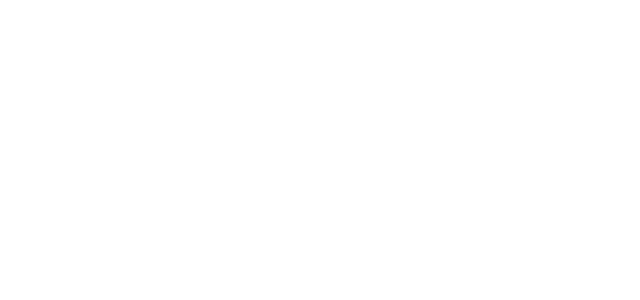
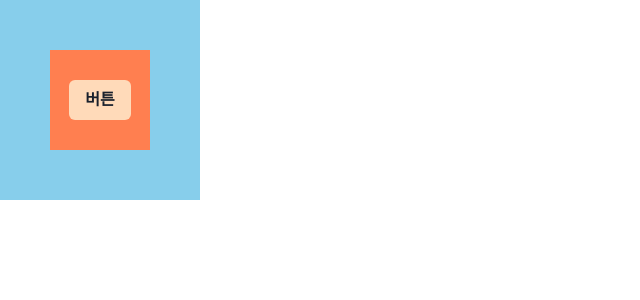
Before and after one commit to laehwani/reactHwani, a React (Create React App) app: page / in a window 1280 px wide. Shown: the top 300 px of the page, without its empty margins (0-640 px from the left). Built offline with nearby package versions, Linux system fonts and the light colour scheme.

Commit message:
react event-bubbling 과 stoppropagation 연습

```diff
--- a/src/App.js
+++ b/src/App.js
@@ -1,5 +1,38 @@
+import { Button, Center } from "@chakra-ui/react";
+
 function App() {
-  return <></>;
+  function handleOuterBoxClick() {
+    console.log("바깥 상자 클릭함");
+  }
+  function handleInnerBoxClick(e) {
+    e.stopPropagation();
+    console.log("안쪽 상자 클릭함");
+  }
+  function handleBtnClick(e) {
+    e.stopPropagation();
+    console.log("버튼 클릭함");
+  }
+  return (
+    <>
+      <Center
+        onClick={handleOuterBoxClick}
+        h={"200px"}
+        w={"200px"}
+        bg={"skyblue"}
+      >
+        <Center
+          onClick={handleInnerBoxClick}
+          h={"100px"}
+          w={"100px"}
+          bg={"coral"}
+        >
+          <Button onClick={handleBtnClick} bg={"peachpuff"}>
+            버튼
+          </Button>
+        </Center>
+      </Center>
+    </>
+  );
 }
 
 export default App;
```
